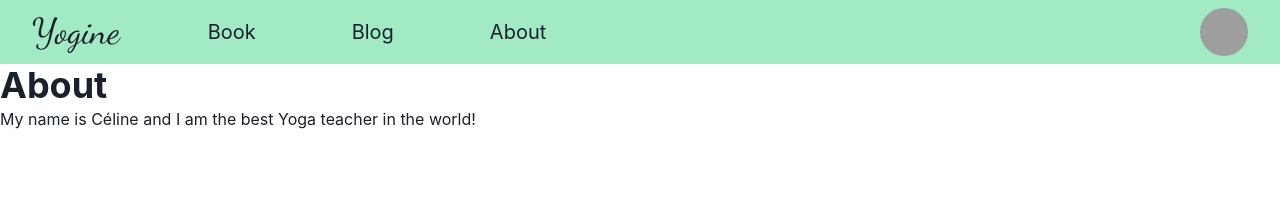
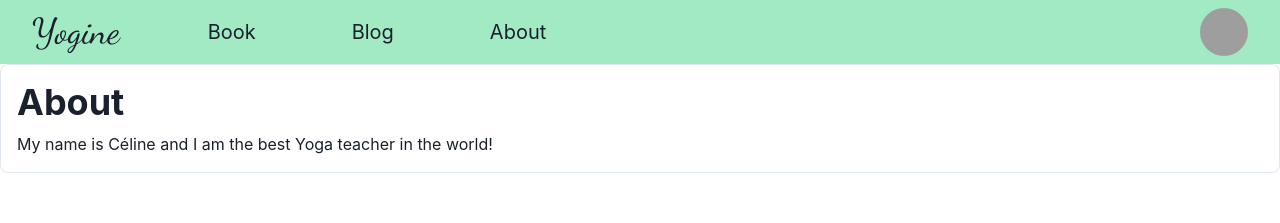
Before and after one commit to martinfaucheux/Yoga-app, a React (Create React App) app in the folder frontend/: page /about in a window 1280 px wide. Shown: the top 223 px of the page. Built offline with nearby package versions, Linux system fonts and the light colour scheme; grey boxes are pictures that could not be loaded.

Commit message:
add same baseclass everywhere

```diff
--- a/frontend/src/components/AboutPage.js
+++ b/frontend/src/components/AboutPage.js
@@ -1,13 +1,14 @@
 import { Heading, Text } from "@chakra-ui/react";
+import PageContainer from "./PageContainer";
 
 const AboutPage = () => {
   return (
-    <div>
+    <PageContainer>
       <Heading>About</Heading>
-      <Text>
+      <Text mt={2}>
         My name is Céline and I am the best Yoga teacher in the world!
       </Text>
-    </div>
+    </PageContainer>
   );
 };
 export default AboutPage;
--- a/frontend/src/components/BlogPage.js
+++ b/frontend/src/components/BlogPage.js
@@ -1,11 +1,12 @@
 import { Heading, Text } from "@chakra-ui/react";
+import PageContainer from "./PageContainer";
 
 const BlogPage = () => {
   return (
-    <div>
+    <PageContainer>
       <Heading>Blogs</Heading>
-      <Text>This is where blog posts will appear.</Text>
-    </div>
+      <Text mt={2}>This is where blog posts will appear.</Text>
+    </PageContainer>
   );
 };
 export default BlogPage;
--- /dev/null
+++ b/frontend/src/components/PageContainer.js
@@ -0,0 +1,11 @@
+import { Box } from "@chakra-ui/react";
+
+const PageContainer = ({ children }) => {
+  return (
+    <Box p={4} borderWidth="1px" borderRadius="lg" overflow="hidden">
+      {children}
+    </Box>
+  );
+};
+
+export default PageContainer;
--- a/frontend/src/components/SessionDetailPage.js
+++ b/frontend/src/components/SessionDetailPage.js
@@ -2,6 +2,7 @@ import { Heading, Text, Box, Image, Button } from "@chakra-ui/react";
 import { useParams } from "react-router-dom";
 import axios from "axios";
 import React, { useState, useEffect } from "react";
+import PageContainer from "./PageContainer";
 
 const SessionDetailPage = () => {
   const { sessionId } = useParams();
@@ -18,8 +19,8 @@ const SessionDetailPage = () => {
     fetchSessionData();
   }, []);
 
-  return session ? (
-    <Box p={4} borderWidth="1px" borderRadius="lg" overflow="hidden">
+  const detailPage = () => (
+    <>
       <Image
         src={session.picture_url}
         alt={session.name}
@@ -40,10 +41,11 @@ const SessionDetailPage = () => {
           Book
         </Button>
       </Box>
-    </Box>
-  ) : (
-    <Text align={"center"}>Not Found</Text>
+    </>
   );
+
+  const notFound = () => <Text align={"center"}>Not Found</Text>;
+  return <PageContainer>{session ? detailPage() : notFound()}</PageContainer>;
 };
 
 export default SessionDetailPage;
```
